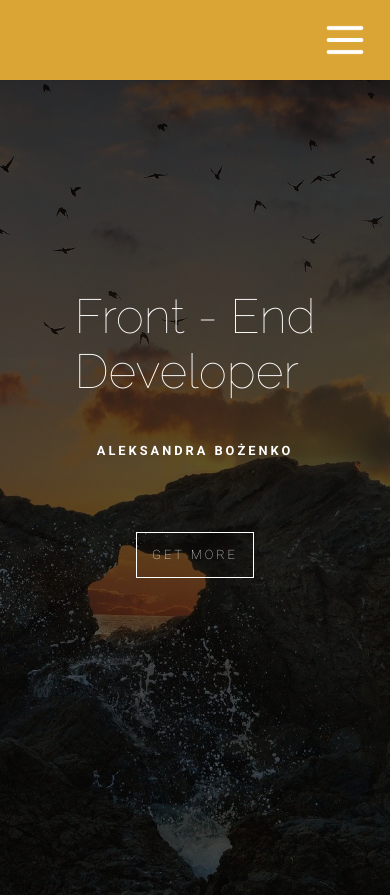
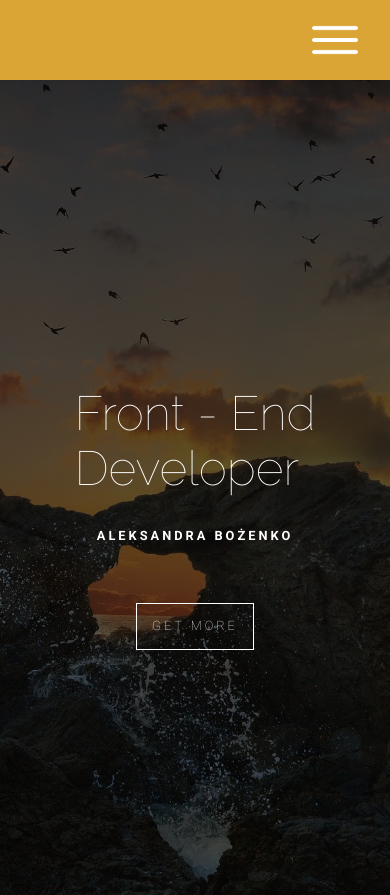
Before and after one commit to AleksandraBozenko/portfolio, a website: page src/content/index.html in a window 390 px wide. Shown: the top 895 px of the page. Drawn offline with nearby package versions, Linux system fonts and the light colour scheme; files that its build step writes are made by us from their sources.

Commit message:
Repair: Hamburger menu width

```diff
--- a/src/scss/main.scss
+++ b/src/scss/main.scss
@@ -25,7 +25,7 @@ html {
   // top: 0;
   // z-index: 10;
   &__hamburger{
-    width: 90px;
+    width: 110px;
     height: 50px;
     &--button{
       width: 100%;
@@ -109,8 +109,9 @@ html {
   width: 100%;
   height: 100vh;
   color: $white;
+  @include center;
   &__box{
-    height: 80%;
+    height: 100%;
     @include center;
     flex-direction: column;
     &--title{
@@ -122,6 +123,7 @@ html {
       letter-spacing: 3px;
       font-size: .8em;
       font-weight: 900;
+      margin: 0;
     }
     &--button{
       border: 1px solid $white;
```
